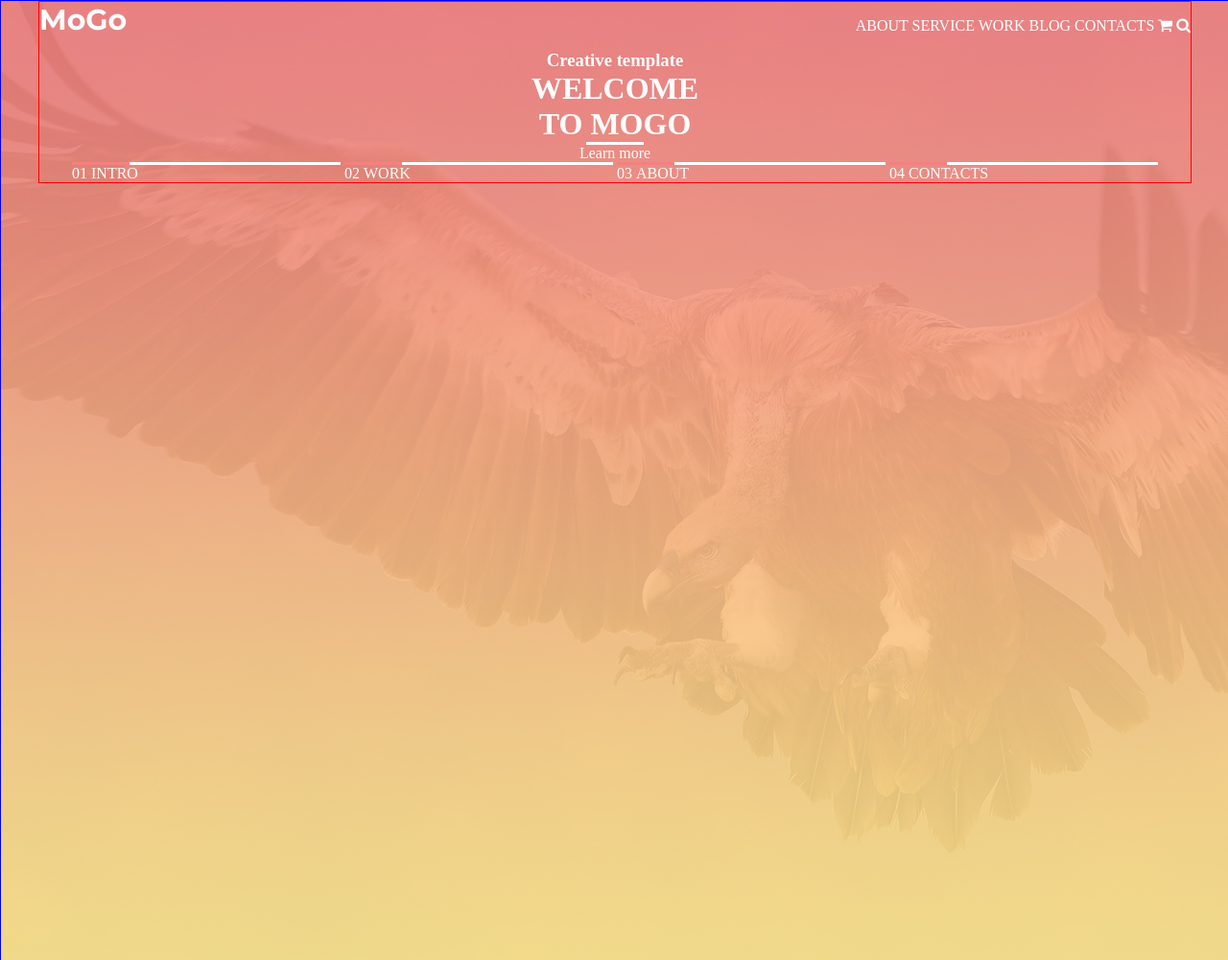
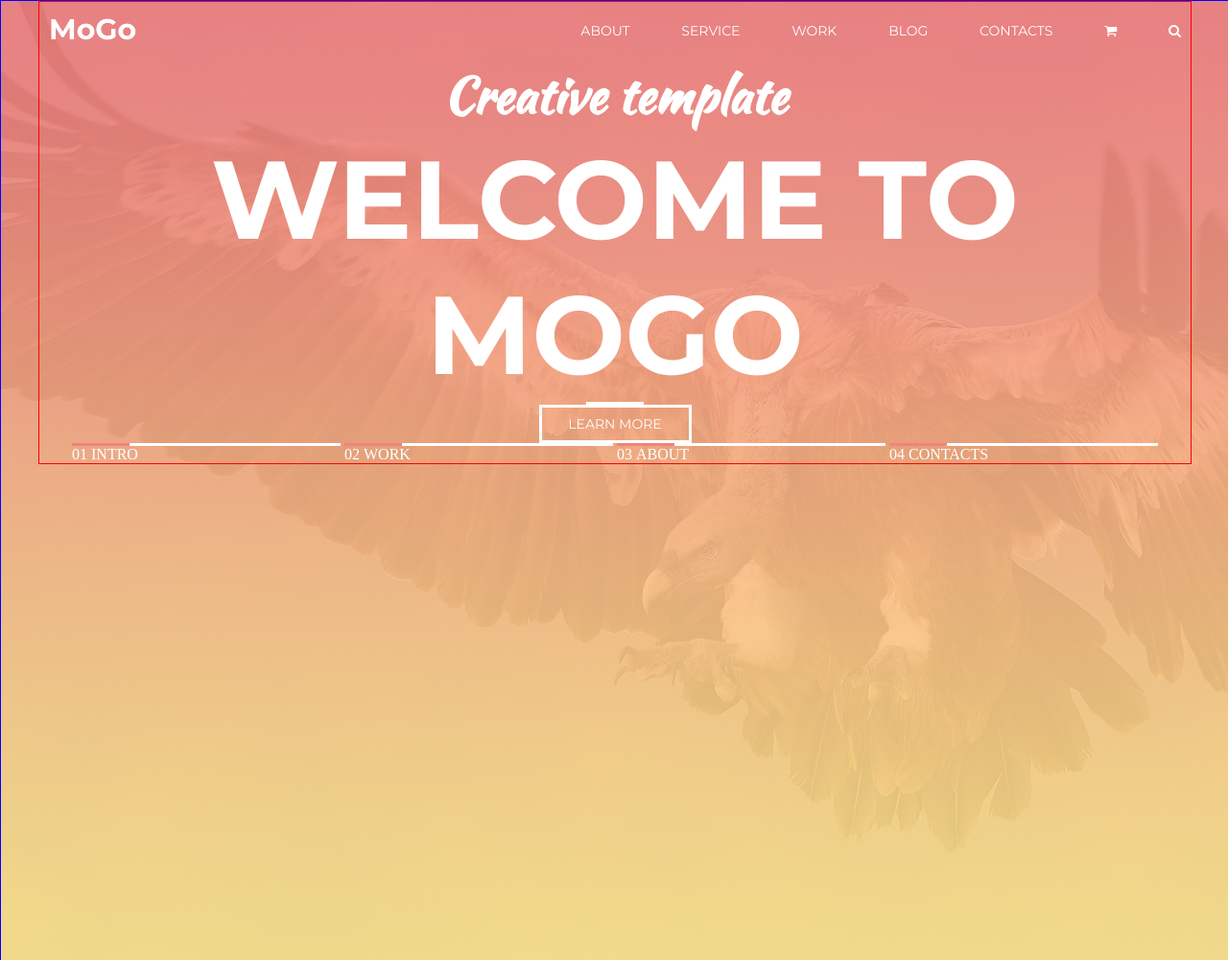
Before and after one commit to vrubliuk/mogo, a plain HTML site: page index.html in a window 1280 px wide. Shown: the whole page at 96% size. Drawn offline with nearby package versions, Linux system fonts and the light colour scheme.

Commit message:
Start section 1

```diff
--- a/index.html
+++ b/index.html
@@ -16,24 +16,22 @@
 	<div id="section1">
 		<div class="container">
 
-			<div id="logo">MoGo</div>
+			<div id="logo"> <a href="#">MoGo</a></div>
 
 			<div id="menu">
-				<span class="menuItem">about</span>
-				<span class="menuItem">service</span>
-				<span class="menuItem">work</span>
-				<span class="menuItem">blog</span>
-				<span class="menuItem">contacts</span>
-				<span class="menuItem">	<i class="fa fa-shopping-cart" aria-hidden="true"></i></span>
-				<span class="menuItem">	<i class="fa fa-search" aria-hidden="true"></i></span>
-				<!--<img src="images/1-shop.png" alt="Shop">
-				<img src="images/1-search.png" alt="Search">-->
+				<span class="menuItem">  <a href="#">about</a>  </span>
+				<span class="menuItem"> <a href="#">service</a> </span>
+				<span class="menuItem">  <a href="#">work</a></span>
+				<span class="menuItem"> <a href="#">blog</a> </span>
+				<span class="menuItem"> <a href="#">contacts</a></span>
+				<span class="menuItem"> <a href="#"><i class="fa fa-shopping-cart" aria-hidden="true"></i></a>	</span>
+				<span class="menuItem">   <a href="#"><i class="fa fa-search" aria-hidden="true"></i></a> </span>
 			</div>
 
 			<h3>Creative template</h3>
-			<h1>Welcome<br>to mogo</h1>
+			<h1>Welcome to mogo</h1>
 			<div class="line" ></div>
-			<div id="button">Learn more</div>
+		<a href="#" >	<div id="button">Learn more</div> </a>
 			<div class="menuItem2"><div class="line1"></div> <div class="line2"></div> <span>01&nbsp;</span>Intro</div>
 			<div class="menuItem2"><div class="line1"></div> <div class="line2"></div> <span>02&nbsp;</span>Work</div>
 			<div class="menuItem2"><div class="line1"></div> <div class="line2"></div> <span>03&nbsp;</span>About</div>
--- a/style.css
+++ b/style.css
@@ -1,6 +1,10 @@
 * {
 	margin: 0;
 	padding: 0;
+}
+a, a:hover {
+	text-decoration: none;
+	color: white;
 }
 body {
 	background-color: #fff;
@@ -30,40 +34,78 @@ body {
 	background-image: url('images/1-bg.jpg');
 	background-position: center;
  	background-repeat: no-repeat;
+	 background-size: cover;
 }
 #logo {
+	margin: 10px;
 	float: left;
 	font-family: 'Montserrat', sans-serif;
 	font-weight: 700;
 	font-size: 30px;
 }
 #menu {
+	margin: 10px;
 	float: right;
 	text-transform: uppercase;
 }
 .menuItem {
-	line-height: 50px;
+		font-family: 'Montserrat', sans-serif;
+		line-height: 40px;
+		font-size: 14px;
+		padding-bottom: 5px;
+		margin-right: 50px;
+}
+.menuItem a {
+	color: white;
+}
+.menuItem:last-child {
+	margin-right: 0px;
 }
 .menuItem:hover {
 	color: #fce38a;
 	border-bottom: solid 3px #fce38a;
 }
-.menuItem:hover > img {
-	background:#fce38a;
+.menuItem:hover > a {
+	color: #fce38a;
 }
 #menu img {
 	vertical-align: top;
 }
 #section1 h3 {
 	clear: both;
+	font-family: 'Kaushan Script', cursive;
+	/*font-size: 72px;*/
+		font-size: 4vw;
+
 }
 #section1 h1 {
+	/*max-width: 800px;*/
 	text-transform: uppercase;
+	font-family: 'Montserrat', sans-serif;
+	/*font-size: 150px;*/
+	font-size: 9vw;
+	/*margin-left: auto;
+	margin-right: auto;*/
 }
 #section1 .line {
 	border: solid white 1px;
 	background-color: white;
 }
+
+#button {
+	font-family: 'Montserrat', sans-serif;
+	font-size: 14px;
+	text-transform: uppercase;
+	border: solid white 3px;
+	width: 153px;
+	height: 34px;
+	margin-left: auto;
+	margin-right: auto;
+	line-height: 34px;
+}
+
+
+
 
 .menuItem2 {
 	width: 280px;
```
